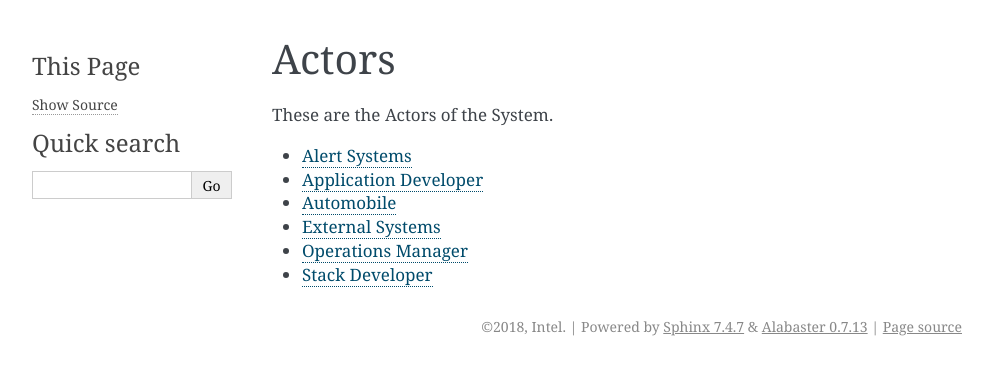
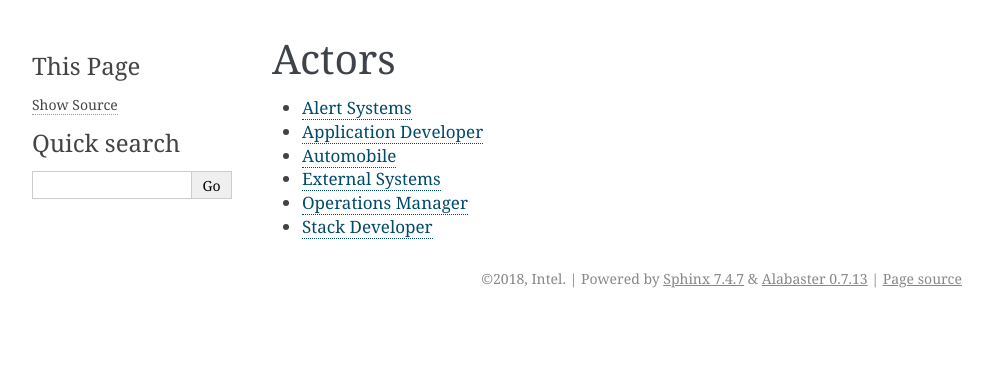
Before and after one commit to CAADE/ADC, a Sphinx documentation site: the page built from docs/Actors/index.rst, in a window 1280 px wide. Shown: the top 375 px of the page, without its empty margins (148-1141 px from the left). Built offline with Sphinx 7.4.7, drawn with Linux system fonts in a browser that asks for light colours; pages that are not in the unit, such as notebooks, are missing from menus.

Commit message:
New Documentation format.

```diff
--- a/docs/Actors/index.rst
+++ b/docs/Actors/index.rst
@@ -1,9 +1,5 @@
-.. _Actors-index:
-
 Actors
 ======
-
-These are the Actors of the System.
 
 .. toctree::
    :glob:
--- a/docs/Solution/index.rst
+++ b/docs/Solution/index.rst
@@ -1,7 +1,5 @@
 Architecture
 ============
-
-.. image:: Logical.png
 
 .. toctree::
     :glob:
```
